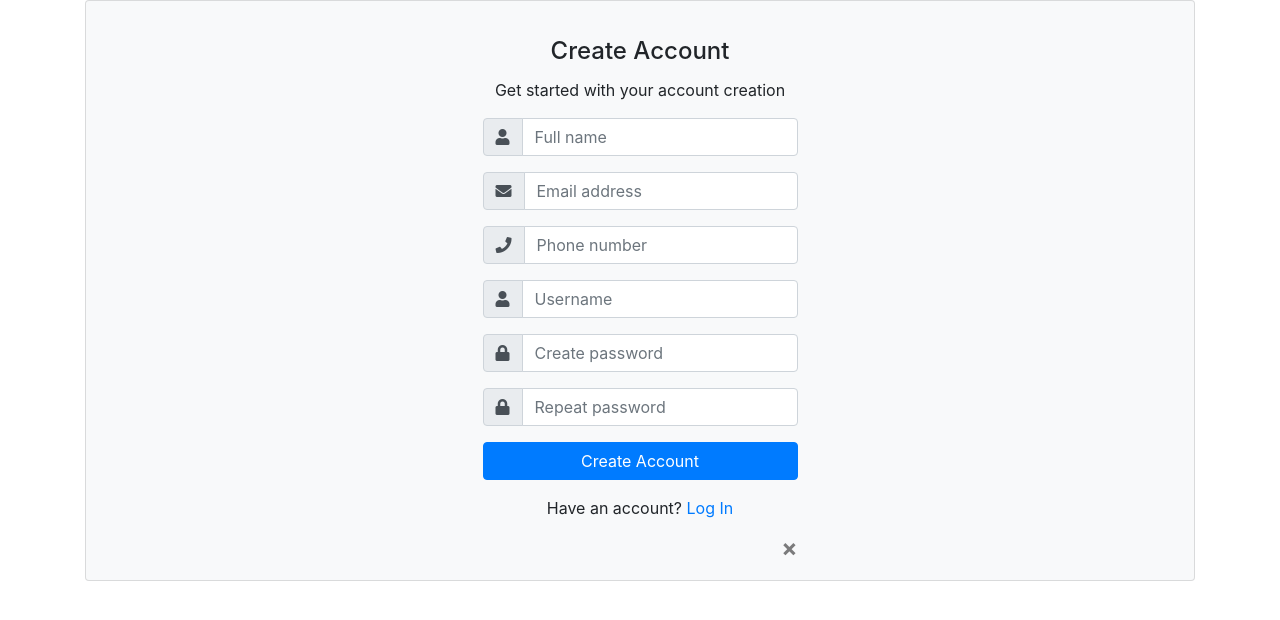
After one commit to ROSMI1995/Voting-app, a Django app: page /signup/ in a window 1280 px wide. The commit adds this page. Shown: the top 620 px of the page. Run offline with Django 4.2, Linux system fonts and the light colour scheme; some libraries are stand-ins or nearby versions.

Commit message:
Signup completed

```diff
--- a/users/templates/register/login.html
+++ b/users/templates/register/login.html
@@ -76,7 +76,7 @@ font-weight: 490;
                 <button type="submit" class="btn btn-primary btn-block"> Sign in </button>
 
                 <div class="sign-up text-center ">
-                    Don't have an account? <a href="#"> Create One </a>
+                    Don't have an account? <a href="{% url 'signup' %}"> Create One </a>
                 </div>
             </form>
          </div>
--- /dev/null
+++ b/users/templates/register/signup.html
@@ -0,0 +1,95 @@
+{% load static %}
+<style>
+  .divider-text {
+    position: relative;
+    text-align: center;
+    margin-top: 15px;
+    margin-bottom: 15px;
+}
+.divider-text span {
+    padding: 7px;
+    font-size: 12px;
+    position: relative;
+    z-index: 2;
+}
+.divider-text:after {
+    content: "";
+    position: absolute;
+    width: 100%;
+    border-bottom: 1px solid #ddd;
+    top: 55%;
+    left: 0;
+    z-index: 1;
+}
+
+
+</style>
+<link href="//maxcdn.bootstrapcdn.com/bootstrap/4.0.0/css/bootstrap.min.css" rel="stylesheet" id="bootstrap-css">
+<script src="//maxcdn.bootstrapcdn.com/bootstrap/4.0.0/js/bootstrap.min.js"></script>
+<script src="//cdnjs.cloudflare.com/ajax/libs/jquery/3.2.1/jquery.min.js"></script>
+<!------ Include the above in your HEAD tag ---------->
+
+<link rel="stylesheet" href="https://use.fontawesome.com/releases/v5.0.8/css/all.css">
+
+
+<div class="container">
+  {% if form.errors %}
+      <div class="alert alert-warning alert-dismissible fade show" role="alert">
+          <strong>ERROR!</strong> You should check in on some of those fields below.
+          <button type="button" class="btn-close" data-bs-dismiss="alert" aria-label="Close"></button>
+      </div>
+
+  {% endif %}
+<div class="card bg-light">
+<article class="card-body mx-auto" style="max-width: 400px;">
+  <h4 class="card-title mt-3 text-center">Create Account</h4>
+  <p class="text-center">Get started with your account creation</p>
+
+  <form  method="POST" action="{% url 'signup' %}">
+    {% csrf_token %}
+  <div class="form-group input-group">
+    <div class="input-group-prepend">
+        <span class="input-group-text"> <i class="fa fa-user"></i> </span>
+     </div>
+        <input name="name" class="form-control" placeholder="Full name" type="text" required>
+    </div> <!-- form-group// -->
+    <div class="form-group input-group">
+      <div class="input-group-prepend">
+        <span class="input-group-text"> <i class="fa fa-envelope"></i> </span>
+     </div>
+        <input name="email" class="form-control" placeholder="Email address" type="email" required>
+    </div> <!-- form-group// -->
+    <div class="form-group input-group">
+      <div class="input-group-prepend">
+        <span class="input-group-text"> <i class="fa fa-phone"></i> </span>
+    </div>
+        <input name="phone" class="form-control" placeholder="Phone number" type="tel" required>
+    </div> <!-- form-group end.// -->
+    <div class="form-group input-group">
+    <div class="input-group-prepend">
+        <span class="input-group-text"> <i class="fa fa-user"></i> </span>
+     </div>
+        <input name="username" class="form-control" placeholder="Username" type="text" required>
+    </div> <!-- form-group// -->
+    <div class="form-group input-group">
+      <div class="input-group-prepend">
+        <span class="input-group-text"> <i class="fa fa-lock"></i> </span>
+    </div>
+        <input class="form-control" name="pass1" placeholder="Create password" type="password1">
+    </div> <!-- form-group// -->
+    <div class="form-group input-group">
+      <div class="input-group-prepend">
+        <span class="input-group-text"> <i class="fa fa-lock"></i> </span>
+    </div>
+        <input class="form-control" name="pass2" placeholder="Repeat password" type="password2" required>
+    </div> <!-- form-group// -->
+    <div class="form-group">
+        <button type="submit" class="btn btn-primary btn-block" value="Login"> Create Account  </button>
+    </div> <!-- form-group// -->
+    <p class="text-center">Have an account? <a href="{%  url 'login' %}">Log In</a> </p>
+</form>
+<button type="button" class="close" data-dismiss="alert" aria-label="Close">
+  <span aria-hidden="true">&times;</span>
+</button>
+</article>
+</div> <!-- card.// -->
--- a/users/urls.py
+++ b/users/urls.py
@@ -3,4 +3,5 @@ from . import views
 
 urlpatterns = [
     path('',views.LoginView, name='login'),
+     path('signup/',views.SignupView, name='signup'),
 ]
--- a/users/views.py
+++ b/users/views.py
@@ -1,6 +1,7 @@
 from django.shortcuts import render, redirect
 from django.contrib.auth import authenticate, login, logout
 from django.contrib import messages
+from django.contrib.auth.forms import UserCreationForm
 
 
 
@@ -21,4 +22,23 @@ def LoginView(request):
 	else:
 		return render(request, 'register/login.html', {})
 
-# Create your views here.
+
+
+def SignupView(request):
+	if request.method == "POST":
+		form = UserCreationForm(request.POST)
+		if form.is_valid():
+			form.save()
+			username = form.cleaned_data['username']
+			password = form.cleaned_data['password1']
+			user =authenticate(request,username=username, password=password)
+			login(request, user)
+			messages.success(request, ("Registration Successfull"))
+			return redirect('home')
+
+	else:
+		form = UserCreationForm()
+
+
+
+	return render(request, 'register/signup.html', {'form':form})
```
